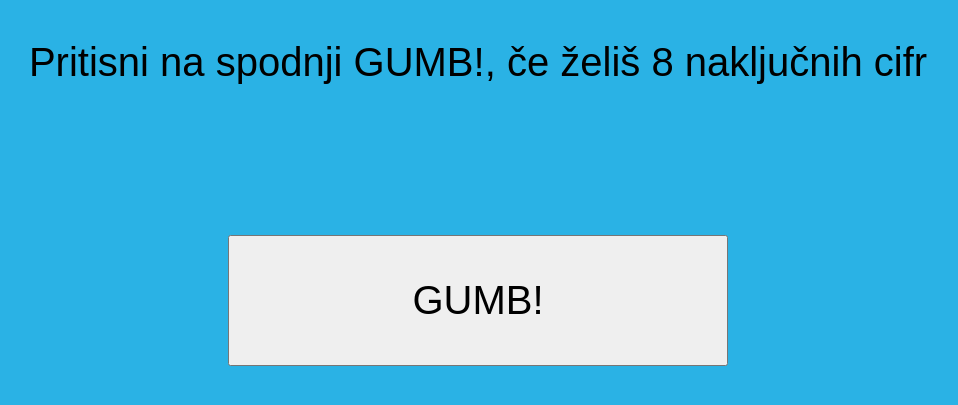
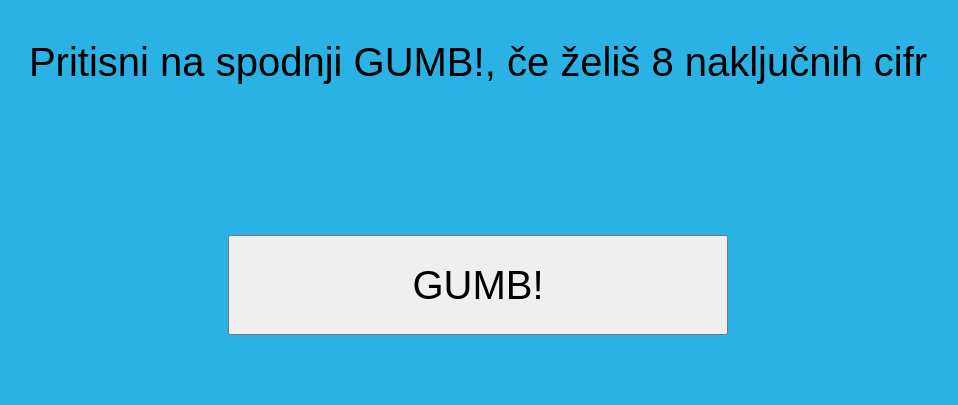
Before and after one commit to Kocl9262/Loterija, a Python web app: template templates/index.html in a window 1280 px wide. Shown: the top 405 px of the page, without its empty margins (162-1120 px from the left). Run offline with Jinja, Linux system fonts and the light colour scheme; the template is opened without the code that fills it, so the values that code supplies are empty.

Commit message:
<p> button fix

```diff
--- a/assets/css/style.css
+++ b/assets/css/style.css
@@ -6,7 +6,10 @@ p {
     font-size: 40px;
 }
 .gumb {
+    height: 100px;
     width: 500px;
+    font-family: fantasy;
+    font-size: 40px;
 }
 .gumb_div {
     margin-top: 150px;
--- a/templates/index.html
+++ b/templates/index.html
@@ -8,7 +8,7 @@
 <body>
     <center><p>Pritisni na spodnji GUMB!, če želiš 8 naključnih cifr</p></center>
     <div class="gumb_div">
-        <center><a href="/loto"><button class="gumb"><p>GUMB!</p></button></a></center>
+        <center><a href="/loto"><button class="gumb">GUMB!</button></a></center>
     </div>
 </body>
 </html>
```
